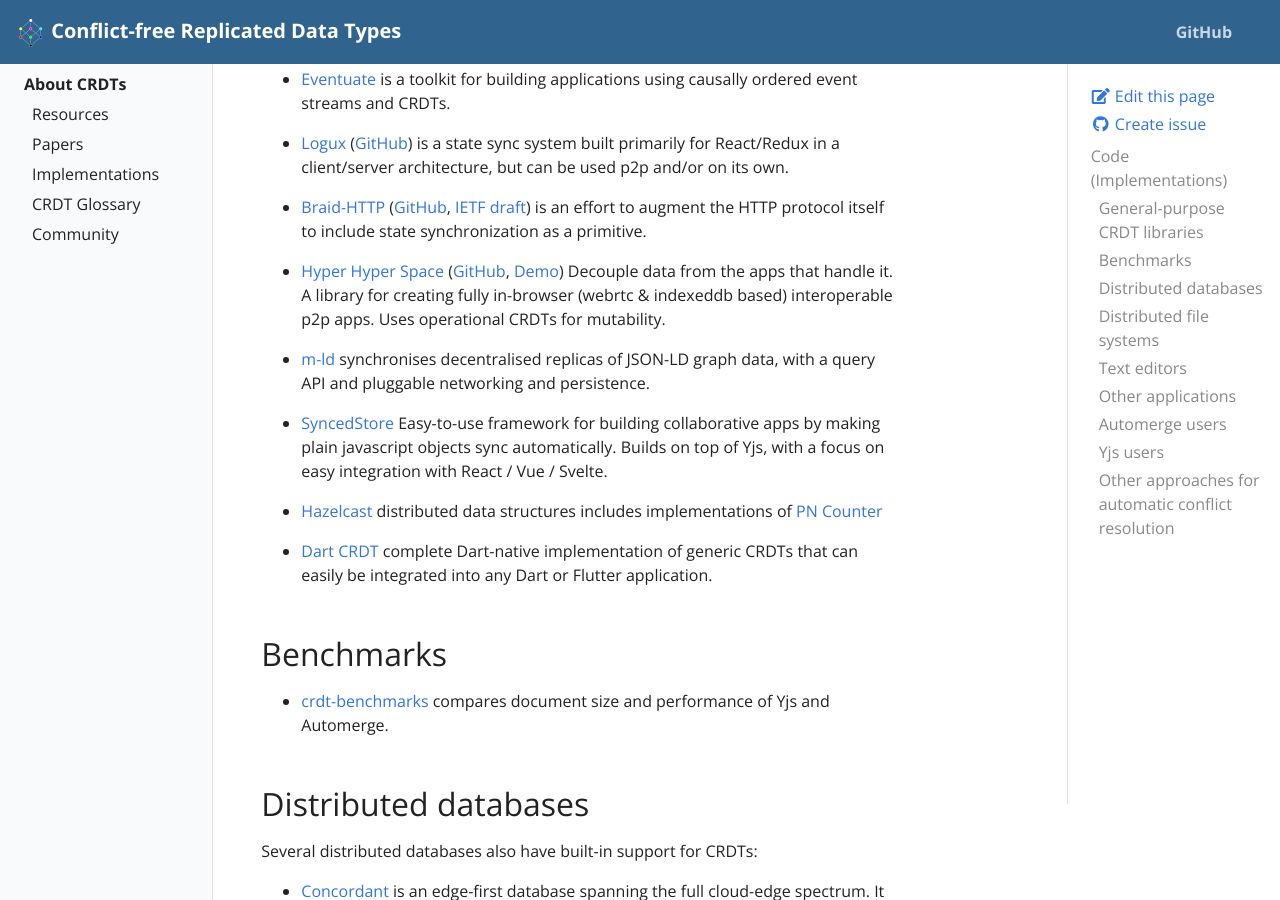
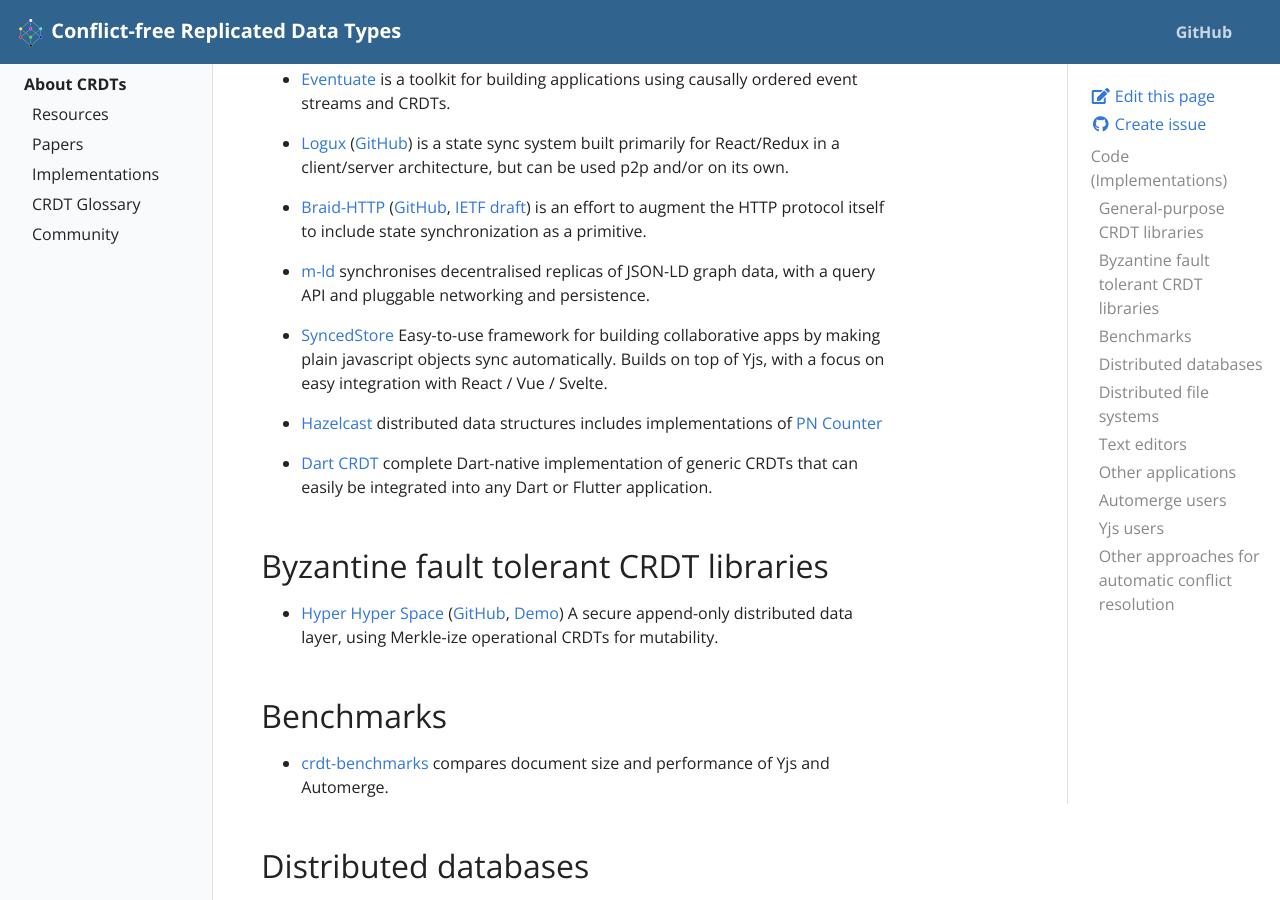
Before and after one commit to ept/crdt-website, a Jekyll site: the page built from pages/implementations.md, in a window 1280 px wide and 900 px high, scrolled down 1007 px. Built offline with Jekyll 4.4.1, drawn with Linux system fonts in a browser that asks for light colours.

Commit message:
Created a separate category for CRDT libraries that support BFT

```diff
--- a/pages/implementations.md
+++ b/pages/implementations.md
@@ -71,8 +71,6 @@ collaborative applications and replicated storage systems:
   [IETF draft](https://datatracker.ietf.org/doc/html/draft-toomim-httpbis-braid-http))
   is an effort to augment the HTTP protocol itself to include state synchronization as a primitive.
 
-* [Hyper Hyper Space](https://www.hyperhyperspace.org/) ([GitHub](https://github.com/hyperhyperspace/hyperhyperspace-core/), [Demo](https://hyperhyper.space)) Decouple data from the apps that handle it. A library for creating fully in-browser (webrtc & indexeddb based) interoperable p2p apps. Uses operational CRDTs for mutability.
-
 * [m-ld](https://m-ld.org/) synchronises decentralised replicas of JSON-LD graph data, with a query API and pluggable networking and persistence.
 
 * [SyncedStore](https://syncedstore.org/) Easy-to-use framework for building collaborative apps by making plain javascript objects sync automatically. Builds on top of Yjs, with a focus on easy integration with React / Vue / Svelte.
@@ -80,6 +78,10 @@ collaborative applications and replicated storage systems:
 * [Hazelcast](https://hazelcast.com/) distributed data structures includes implementations of [PN Counter](https://docs.hazelcast.com/imdg/latest/data-structures/pn-counter)
 
 * [Dart CRDT](https://github.com/cachapa/crdt) complete Dart-native implementation of generic CRDTs that can easily be integrated into any Dart or Flutter application.
+
+## Byzantine fault tolerant CRDT libraries
+
+* [Hyper Hyper Space](https://www.hyperhyperspace.org/) ([GitHub](https://github.com/hyperhyperspace/hyperhyperspace-core/), [Demo](https://hyperhyper.space)) A secure append-only distributed data layer, using Merkle-ize operational CRDTs for mutability.
 
 
 ## Benchmarks
```
